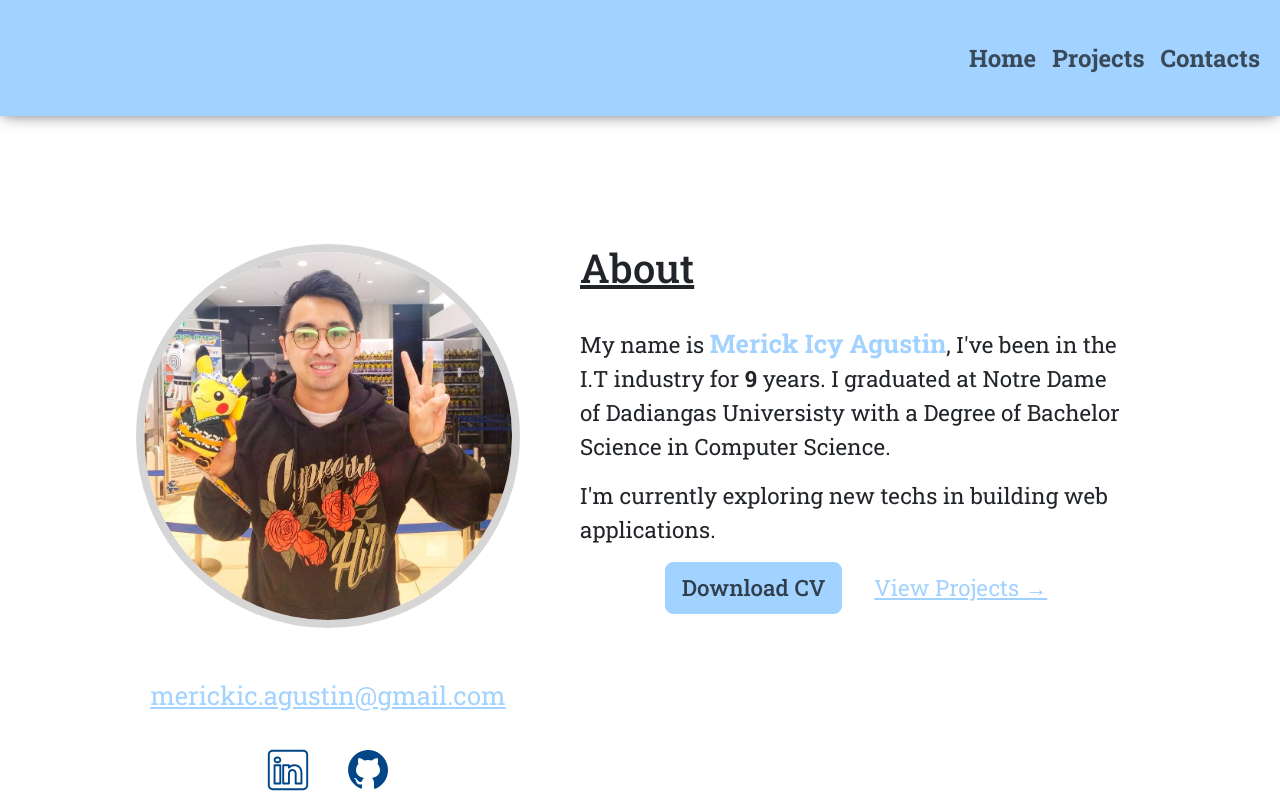
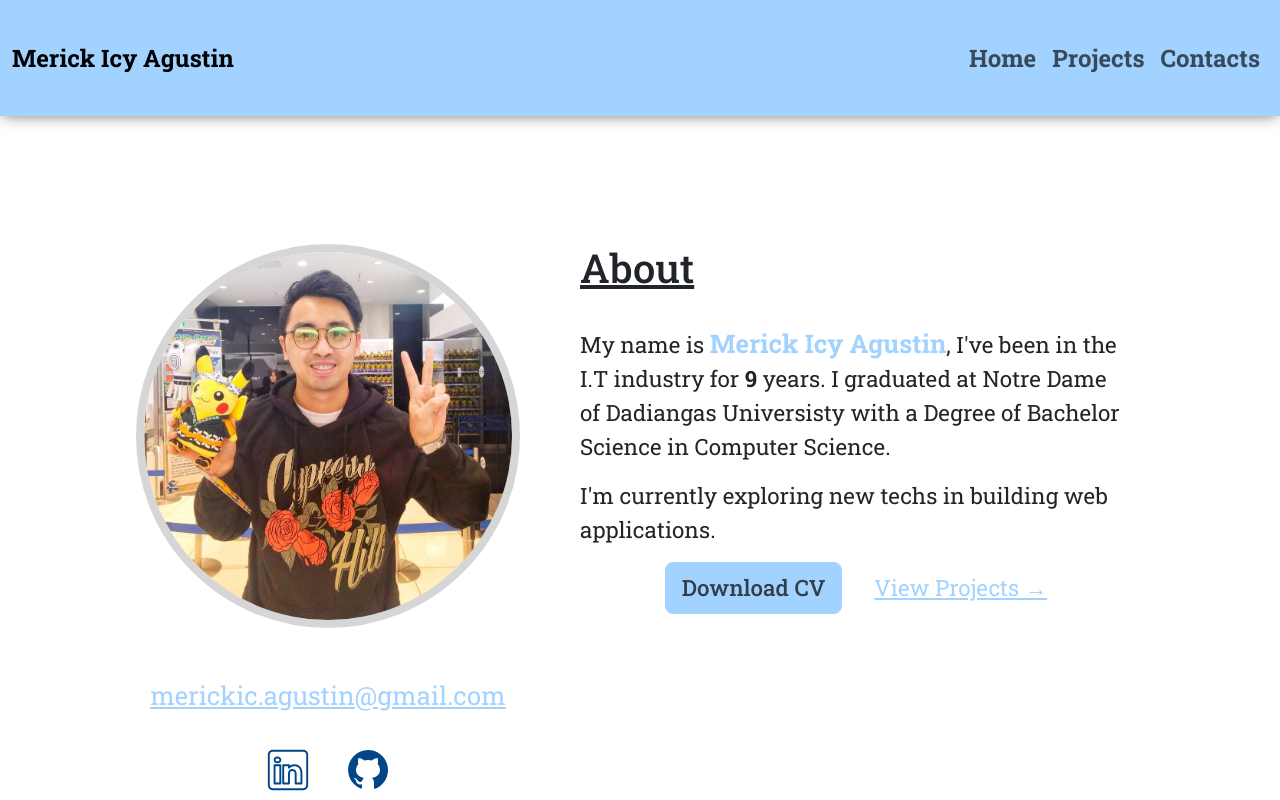
Before and after one commit to merickagustin/my-portfolio, a React (Create React App) app: page / in a window 1280 px wide. Shown: the top 800 px of the page. Built offline with nearby package versions, Linux system fonts and the light colour scheme.

Commit message:
New updates

```diff
--- a/src/components/Navbar.js
+++ b/src/components/Navbar.js
@@ -20,6 +20,9 @@ function Navbar() {
   return (
     <nav className="navbar bg-primary navbar-expand-lg fs-4">
       <div className="container-fluid fw-bold">
+        <Link className="navbar-brand" to="/">
+          Merick Icy Agustin
+        </Link>
         <button
           className="navbar-toggler"
           type="button"
```
